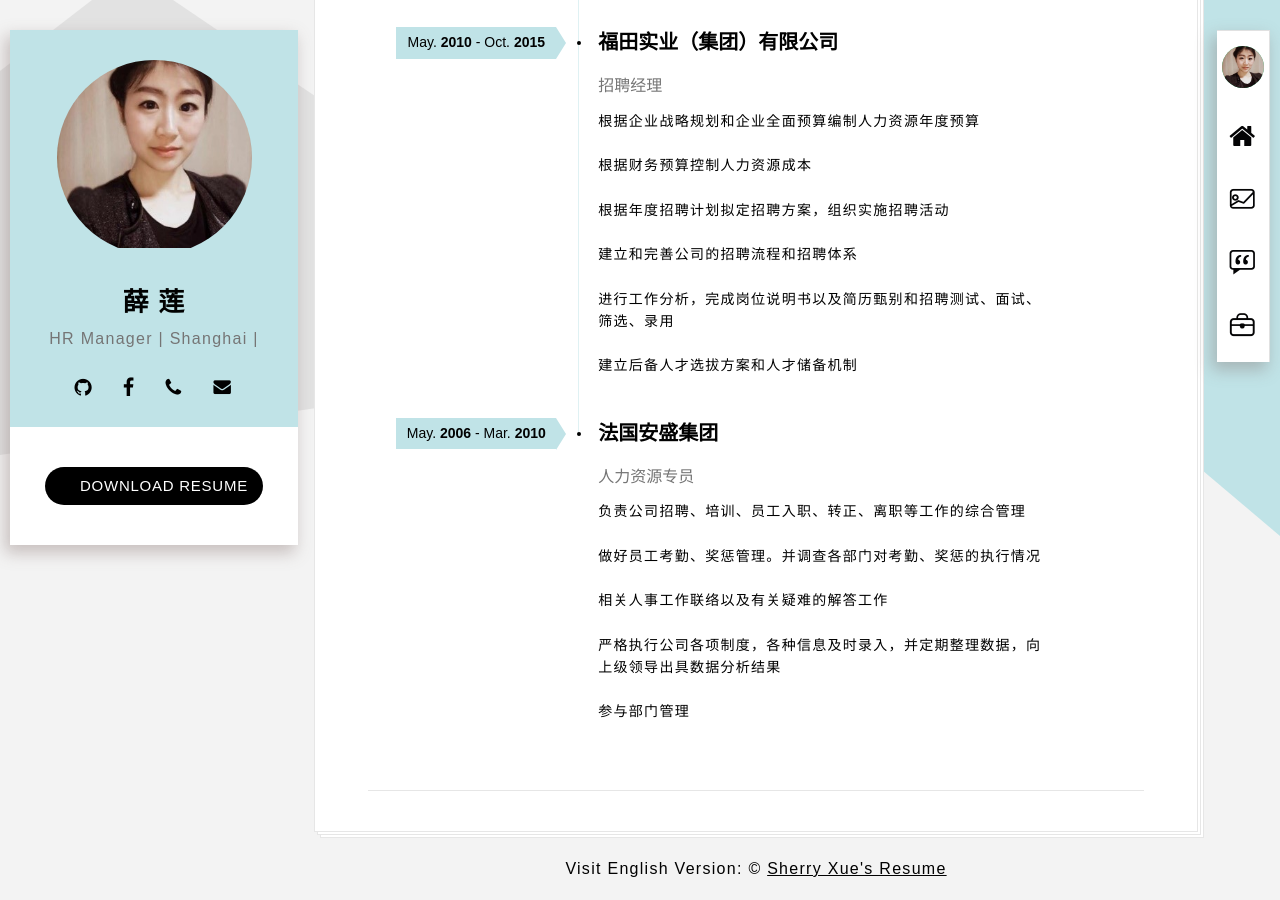
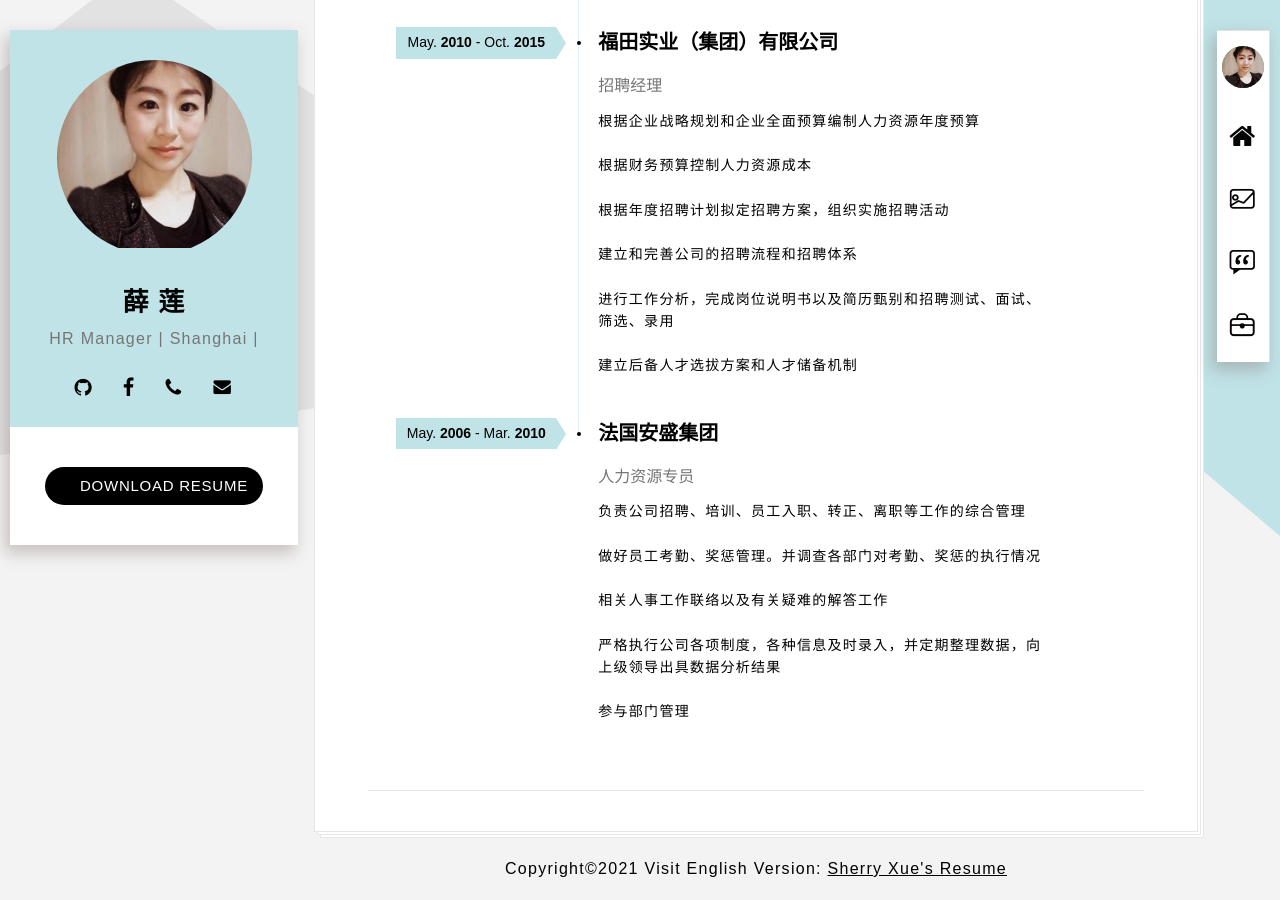
Before and after one commit to sherry0520/sherry0520.github.io, a Jekyll site: the page built from index.html, in a window 1280 px wide and 900 px high, scrolled down 1245 px. Built offline with Jekyll 4.4.1, drawn with Linux system fonts in a browser that asks for light colours; some web fonts are replaced.

Commit message:
Update footer.html

```diff
--- a/_includes/footer.html
+++ b/_includes/footer.html
@@ -1,7 +1,7 @@
 <footer id="ace-footer" class="ace-container-shift">
     <div class="ace-container">
   <div class="ace-footer-cont clear-mrg">
-    <p class="text-center">Visit English Version: &copy; <a href="https://sherry0520.github.io/index_en.html/">Sherry Xue's Resume</a></p>
+    <p class="text-center"> Copyright&copy;2021 Visit English Version:  <a href="https://sherry0520.github.io/index_en.html/">Sherry Xue's Resume</a></p>
   </div>
     </div><!-- .ace-container -->
 </footer><!-- #ace-footer -->
```
